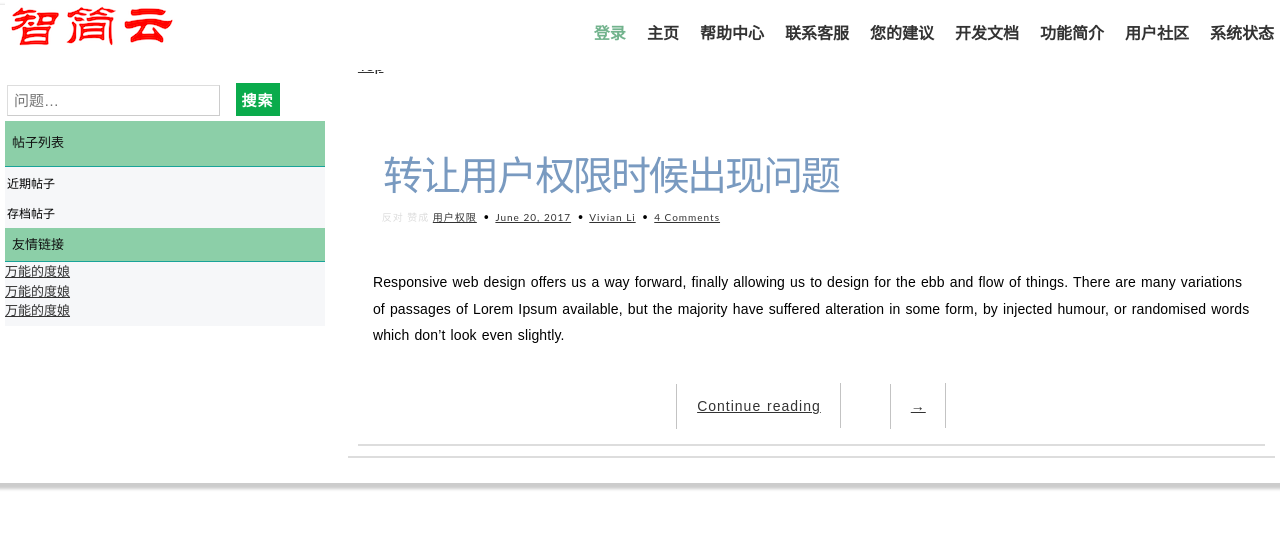
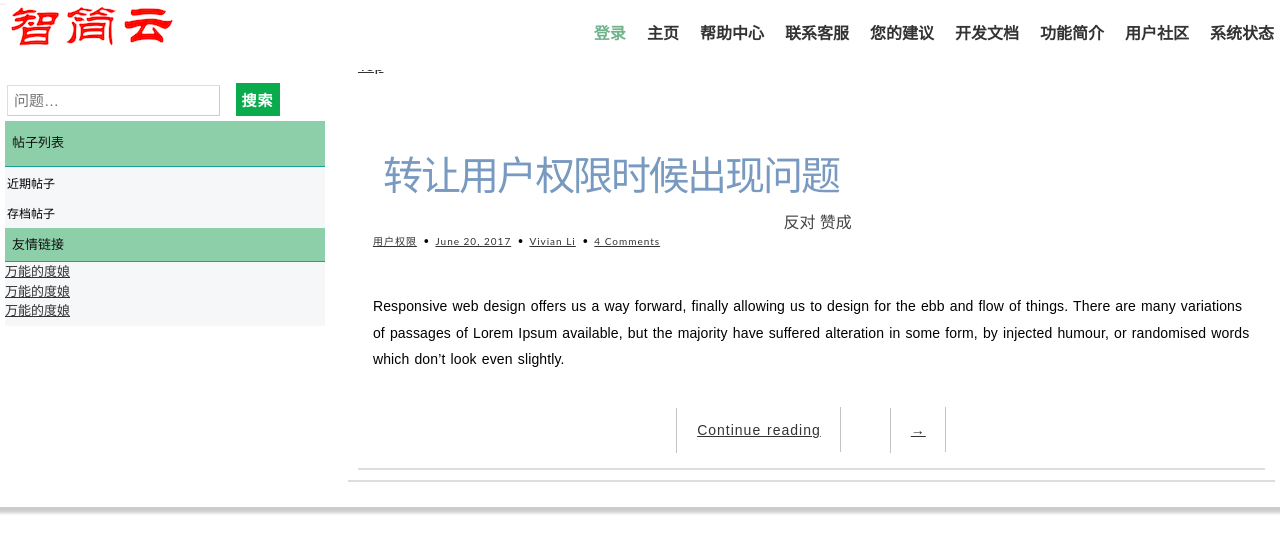
Before and after one commit to dreampivot/slipscloud.github.io, a Jekyll site: the page help/community.html, which Jekyll copies as it is, in a window 1280 px wide. Shown: the top 553 px of the page. Built offline with Jekyll 4.4.1, drawn with Linux system fonts in a browser that asks for light colours; some web fonts are replaced.

Commit message:
Update community.html

```diff
--- a/help/community.html
+++ b/help/community.html
@@ -43,10 +43,11 @@
 		<article class="post post-1">
 		<header class="entry-header">
 		<h1 class="entry-title"><a href="single.html">转让用户权限时候出现问题</a></h1>
-		<div class="entry-meta">
+
 
 		<span class="icon ion-android-cart">反对</a></span>
 		<span class="fa fa-smile-o">赞成</a></span>
+		<div class="entry-meta">
 		<span class="post-category"><a href="#">用户权限</a></span>
 
 		<span class="post-date"><a href="#"><time class="entry-date" datetime="2012-11-09T23:15:57+00:00">June 20, 2017</time></a></span>
```
